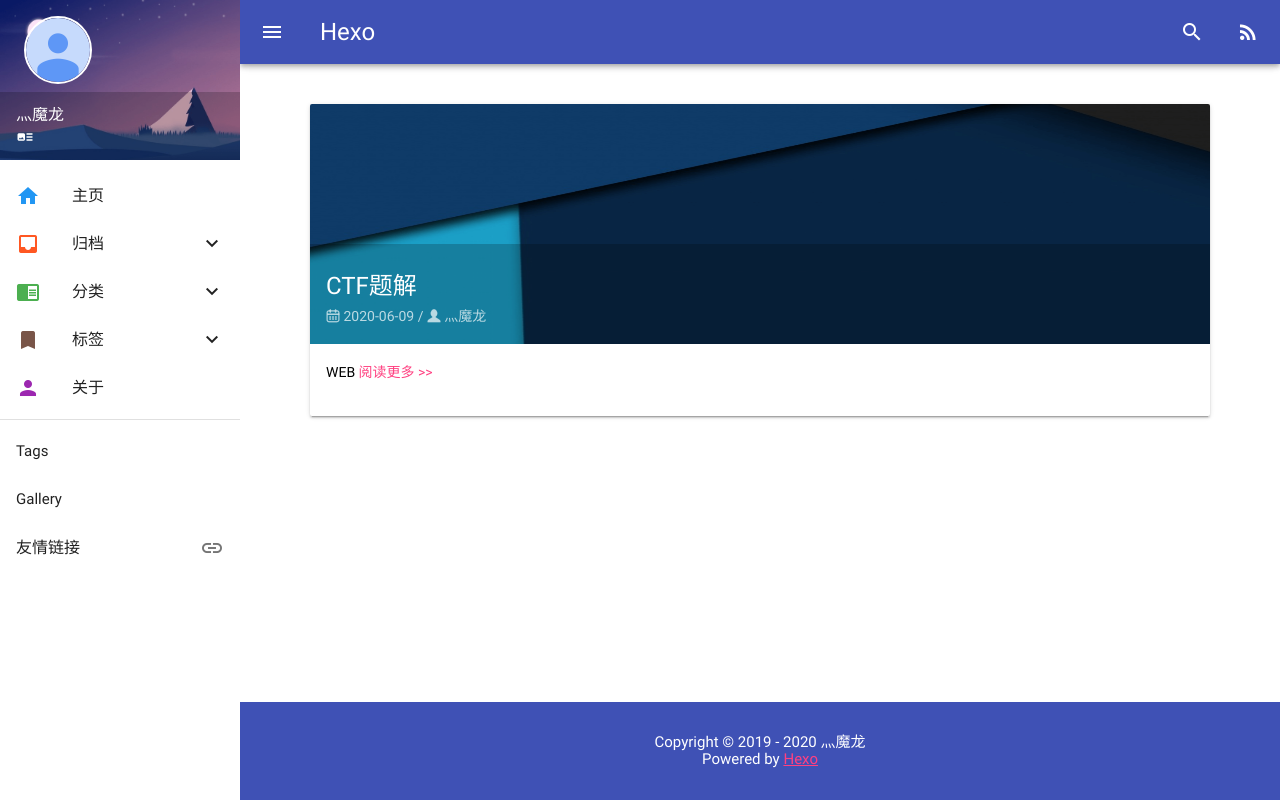
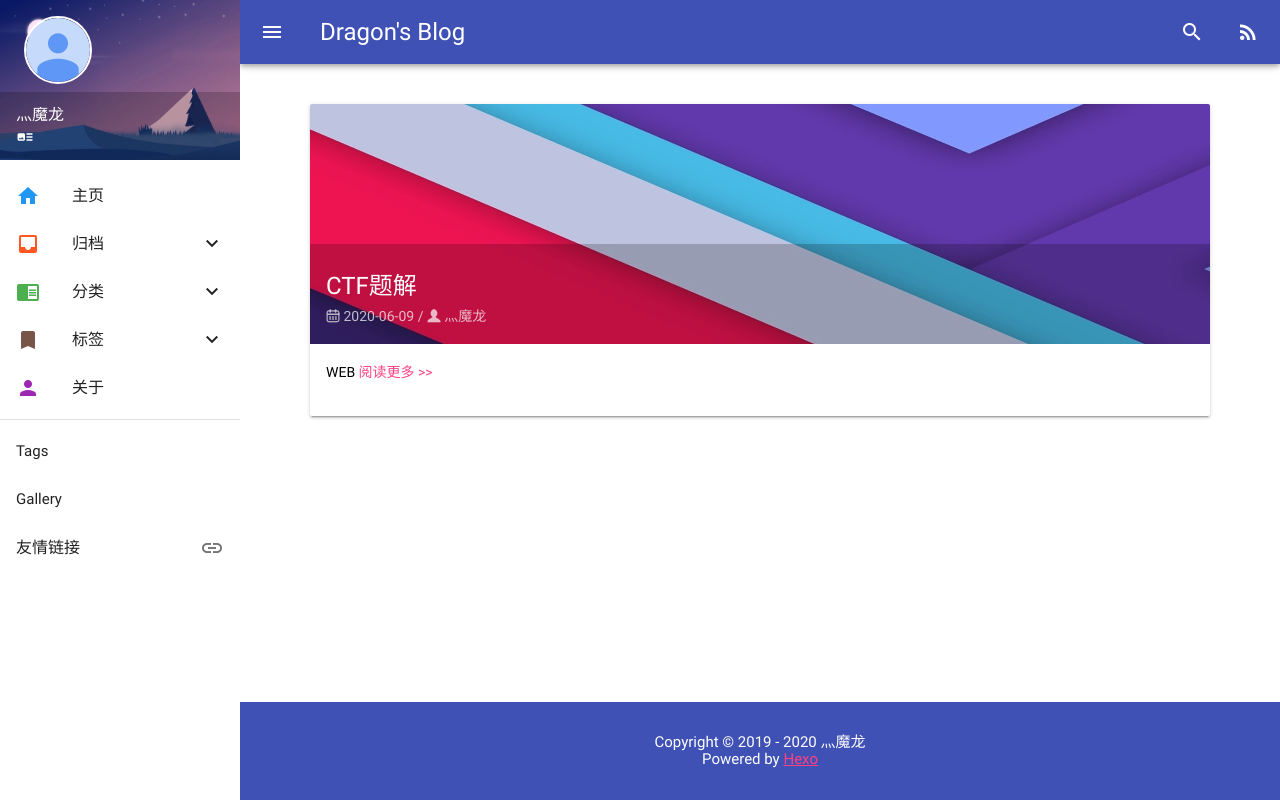
Before and after one commit to devildragons/devildragons.github.io, a plain HTML site: page index.html in a window 1280 px wide. Drawn offline with Linux system fonts and the light colour scheme; no server answers; files whose address does not match are found by name.

Commit message:
Site updated: 2020-06-09 13:37:47

```diff
--- a/index.html
+++ b/index.html
@@ -8,14 +8,14 @@
   <meta name="renderer" content="webkit">
 
 
-  <title>Hexo</title>
+  <title>Dragon&#39;s Blog</title>
 
   <link rel="shortcut icon" href="/images/favicon.png">
-  <link rel="alternate" href="/atom.xml" title="Hexo">
+  <link rel="alternate" href="/atom.xml" title="Dragon's Blog">
   <meta property="og:type" content="website">
-<meta property="og:title" content="Hexo">
+<meta property="og:title" content="Dragon&#39;s Blog">
 <meta property="og:url" content="http://yoursite.com/index.html">
-<meta property="og:site_name" content="Hexo">
+<meta property="og:site_name" content="Dragon&#39;s Blog">
 <meta property="og:locale" content="zh_CN">
 <meta property="article:author" content="灬魔龙">
 <meta name="twitter:card" content="summary">
@@ -26,11 +26,11 @@
   <meta name="keywords" content="">
 
   <meta name="mobile-web-app-capable" content="yes">
-  <meta name="application-name" content="Hexo">
+  <meta name="application-name" content="Dragon&#39;s Blog">
   <meta name="msapplication-starturl" content="http://yoursite.com/">
   <meta name="msapplication-navbutton-color" content="#9C27B0">
   <meta name="apple-mobile-web-app-capable" content="yes">
-  <meta name="apple-mobile-web-app-title" content="Hexo">
+  <meta name="apple-mobile-web-app-title" content="Dragon&#39;s Blog">
   <meta name="apple-mobile-web-app-status-bar-style" content="black">
   <link rel="apple-touch-icon" href="/images/favicon.png">
 
@@ -57,7 +57,7 @@
   <header id="header" class="mdui-appbar mdui-appbar-fixed mdui-appbar-scroll-hide mdui-appbar-inset">
   <div class="mdui-toolbar mdui-color-theme">
     <a href="javascript:;" class="mdui-btn mdui-btn-icon" mdui-drawer="{target: '#sidebar', swipe: true}"><i class="mdui-icon material-icons">menu</i></a>
-    <a href="/" class="mdui-typo-headline">Hexo</a>
+    <a href="/" class="mdui-typo-headline">Dragon&#39;s Blog</a>
     <div class="mdui-toolbar-spacer"></div>
     <a href="javascript:;" class="mdui-btn mdui-btn-icon" mdui-dialog="{target: '#search'}" mdui-tooltip="{content: '搜索'}"><i class="mdui-icon material-icons">search</i></a>
     <a href="/atom.xml" class="mdui-btn mdui-btn-icon" mdui-tooltip="{content: 'RSS'}"><i class="mdui-icon material-icons">rss_feed</i></a>
@@ -162,7 +162,7 @@
   <article class="mdui-card mdui-m-b-5 mdui-hoverable">
     <a href="/2020/06/09/CTF%E9%A2%98%E8%A7%A3/">
       <header class="mdui-card-media mdui-ripple">
-        <img src="/images/random/material-12.png" style="max-height: 240px;">
+        <img src="/images/random/material-8.png" style="max-height: 240px;">
         <div class="mdui-card-media-covered">
           <div class="mdui-card-primary">
             <div class="mdui-card-primary-title">CTF题解</div>
```
Also changed, not shown: archives/2020/06/index.html (+8 -8 lines), archives/2020/index.html (+8 -8 lines), archives/index.html (+8 -8 lines).
